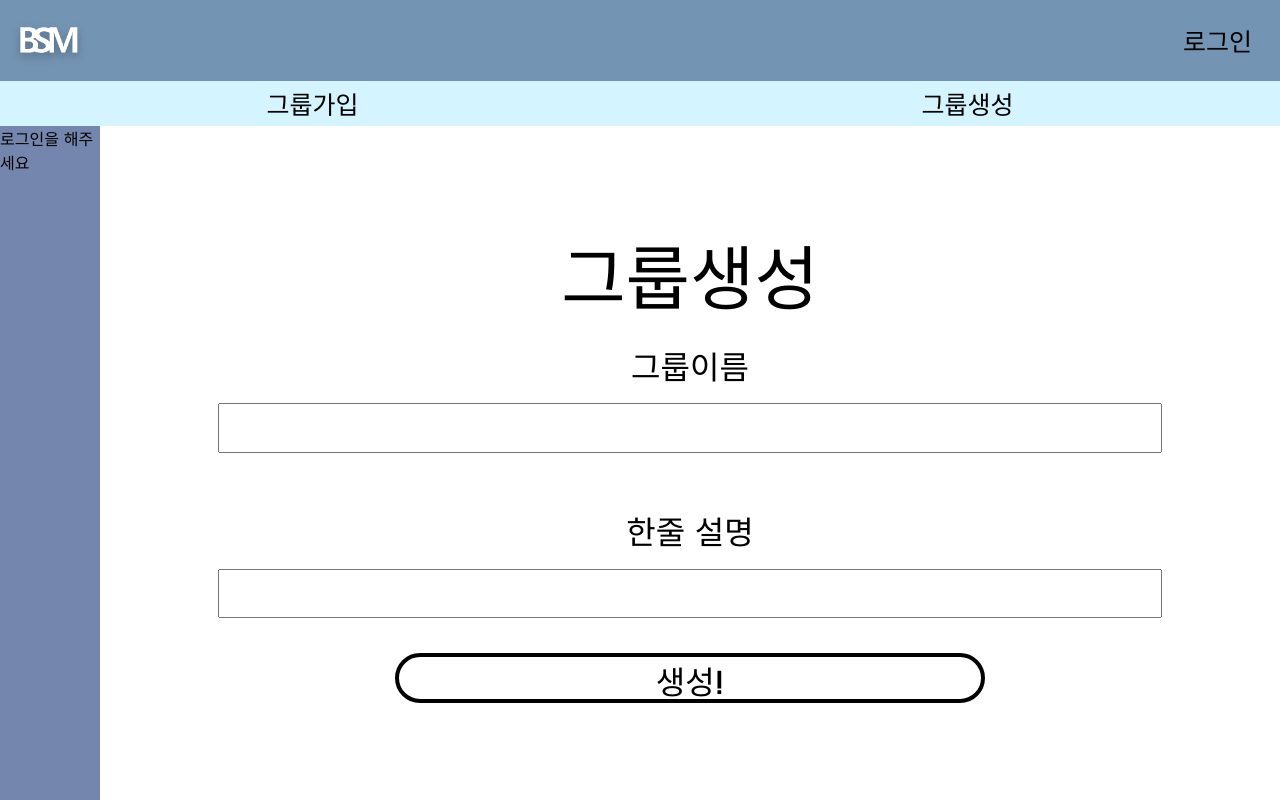
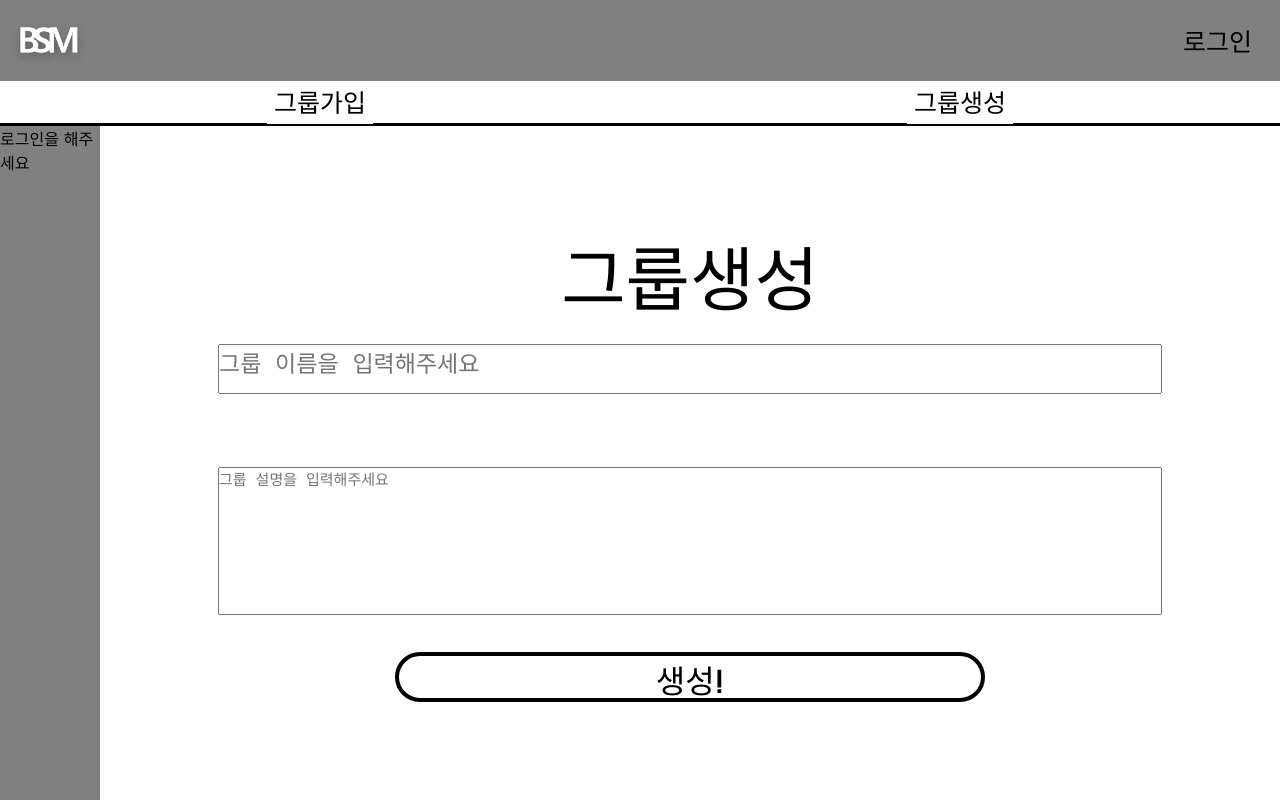
Before and after one commit to BSM-Speaker/BSM-Speaker-Frontend, a React (Create React App) app: page /MakeGroup in a window 1280 px wide. Built offline with nearby package versions, Linux system fonts and the light colour scheme.

Commit message:
fix:styled

```diff
--- a/src/App.css
+++ b/src/App.css
@@ -6,6 +6,9 @@
 .App {
   width: 100%;
   height: 100%;
+  display: flex;
+  flex-direction: column;
+  align-items: center;
 }
 
 .content {
--- a/src/component/ClubList.js
+++ b/src/component/ClubList.js
@@ -6,7 +6,7 @@ import { loginState, mgState } from "../state";
 import ClubListItem from "./ClubListItem";
 const StyledClubList = styled.div`
     width: 100px;
-    background: #7486AE;
+    background: grey;
     overflow: auto;
     &::-webkit-scrollbar {
         display: none;
--- a/src/component/ClubListItem.js
+++ b/src/component/ClubListItem.js
@@ -7,6 +7,7 @@ const StyledClubListItem = styled.div `
     display: flex;
     justify-content: space-around;
     align-items: center;
+    cursor: pointer;
 `
 const StyledLi = styled.li`
     width: 60px;
@@ -16,6 +17,9 @@ const StyledLi = styled.li`
     align-items: center;
     background-color: beige;
     border-radius: 50%;
+    &:hover {
+        box-shadow: 0px 0px 0px 5px white;
+    }
 `
 function ClubListItem(props) {
     const navigate = useNavigate();
--- a/src/component/Header.js
+++ b/src/component/Header.js
@@ -11,7 +11,7 @@ const StyledHeader = styled.header `
     align-items: center;
     justify-content: space-between;
     height: 80.66px;
-    background: #7494B3;
+    background: grey;
 `
 const Logo = styled.div `
     margin-left: 20px;
--- a/src/component/Nav.js
+++ b/src/component/Nav.js
@@ -3,7 +3,7 @@ import { Link } from "react-router-dom";
 const StyledNav = styled.nav`
     width: 100%;
     height: 45px;
-    background-color: #D4F4FF;
+    border-bottom: 3px solid black;
 `
 const StyledLi = styled.li`
     list-style-type: none;
@@ -13,17 +13,17 @@ const StyledUl = styled.ul`
     display: flex;
     align-items: center;
     justify-content: space-around;
-    gap: 30px;
 `
 const StyledLink = styled(Link)`
     text-decoration: none;
     color: black;
-    padding: 8px;
+    padding: 5px;
     font-size: 25px;
+    border: 2px solid white;
     &:hover{
         border-radius: 100px;
-        background-color: #7494B3;
-        color: #D4F4FF;
+        border: 2px solid grey;
+        color: grey;
     }
 `
 function Nav() {
--- a/src/component/PostListItem.js
+++ b/src/component/PostListItem.js
@@ -8,6 +8,9 @@ const Contain = styled.div`
     border-radius: 20px;
     background-color: beige;
     border: 2px solid grey;
+    display: flex;
+    align-items: center;
+    justify-content: center;
 `
 function PostListItem(props) {
     return (
--- a/src/component/modal.js
+++ b/src/component/modal.js
@@ -11,12 +11,13 @@ function logout(setLogin) {
 }
 const Contain = styled.div`
     position: absolute;
-    width:300px;
-    height:200px;
+    width:200px;
+    height:150px;
     top: 3px;
     right: 3px;
-    border: 3px solid black;
-    background-color: skyblue;
+    font-size: 20px;
+    border: 2px solid black;
+    background-color: #FAF9F6;
     border-radius: 20px;
 `
 const User_info = styled.div`
@@ -30,15 +31,21 @@ const Btn_logout = styled.div`
     text-align: center;
     width: 90px;
     height: 20px;
+    margin: 10px;
+    font-size: 15px;
+    display:flex;
+    align-items: center;
+    justify-content: center;
     background-color: white;
     border: solid 2px black;
+    cursor: pointer;
 `
 export function Modal(props) {
     const [login, setLogin] = useRecoilState(loginState)
     return (
         <Contain onClick={()=>{props.setModal(false)}}>
             <User_info>
-                nickname : {login.nickname}
+                user : {login.nickname}
             </User_info>
             <Btn_logout onClick={()=>{logout(setLogin)}}>logout</Btn_logout>
         </Contain>
--- a/src/pages/MakeGroup.js
+++ b/src/pages/MakeGroup.js
@@ -13,10 +13,11 @@ const Contain = styled.div`
     height: 100%;
     font-size: 2rem;
 `
-const InputBox = styled.input`
+const InputBox = styled.textarea`
     width: 80%;
-    height: 10%;
+    height: 30%;
     font-size: 23px;
+    resize: none;
 `
 const StyledForm = styled.form`
     display: flex;
@@ -41,11 +42,9 @@ function MakeGroup() {
     return (
         <Contain>
             <div style={{"font-size":"70px"}}>그룹생성</div>
-            그룹이름
-            <InputBox type="text" onChange={(e)=>{setName(e.target.value)}}></InputBox>
+            <InputBox type="text" onChange={(e)=>{setName(e.target.value)}} placeholder="그룹 이름을 입력해주세요" style={{"height":"10%"}}></InputBox>
             <br/>
-            한줄 설명
-            <InputBox type="text" onChange={(e)=>{setDes(e.target.value)}}></InputBox>
+            <InputBox type="text" onChange={(e)=>{setDes(e.target.value)}} placeholder="그룹 설명을 입력해주세요" style={{"fontSize":"15px"}}></InputBox>
             <Submit onClick={()=>{
                 axios.post('/api/group',
                 {
--- a/src/pages/detail.js
+++ b/src/pages/detail.js
@@ -5,11 +5,13 @@ import styled from "styled-components";
 import PostListItem from "../component/PostListItem";
 const Btn_write = styled.button`
     border: 0px;
-    background-color: skyblue;
+    background-color: grey;
     font-size: 20px;
     width: 150px;
     height: 50px;
     border-radius: 10px;
+    color: black;
+    cursor: pointer;
 `
 const Contain = styled.div`
     padding: 10px;
@@ -28,6 +30,13 @@ const Post = styled.div`
     &::-webkit-scrollbar {
         display: none;
     }
+    margin-top: 20px;
+    border: solid grey 3px;
+    border-radius: 20px;
+`
+const Empty = styled.div`
+    text-align:center;
+    font-size: 100px;
 `
 export function Detail() {
     const [post, setPost] = useState([])
@@ -37,7 +46,7 @@ export function Detail() {
     const { id } = useParams();
     useEffect(()=>{
         const resData = []
-        axios.get(`/api/post/${id}`)
+        axios.get(`/api/post?groupId=${id}&limit=10`)
         .then((res)=>{
             res.data.map((data, idx)=>{
                 resData.push(data)
@@ -65,7 +74,7 @@ export function Detail() {
         <input onChange={(e)=>{setDes(e.target.value)}}></input>
         <Post>
             {
-            post.map((data)=>{
+            !post.length ? <Empty>글을 써주세요~!</Empty>: post.map((data)=>{
                 return <PostListItem data={data}/>
             })
             }
```
